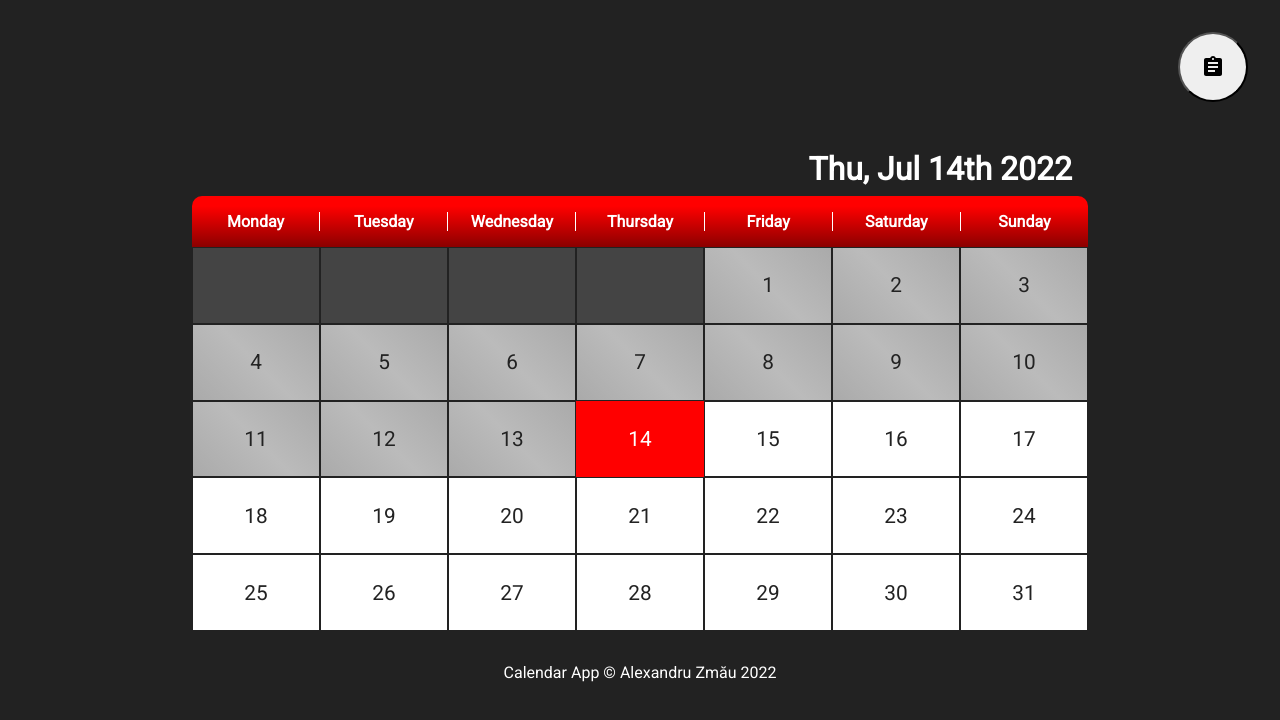
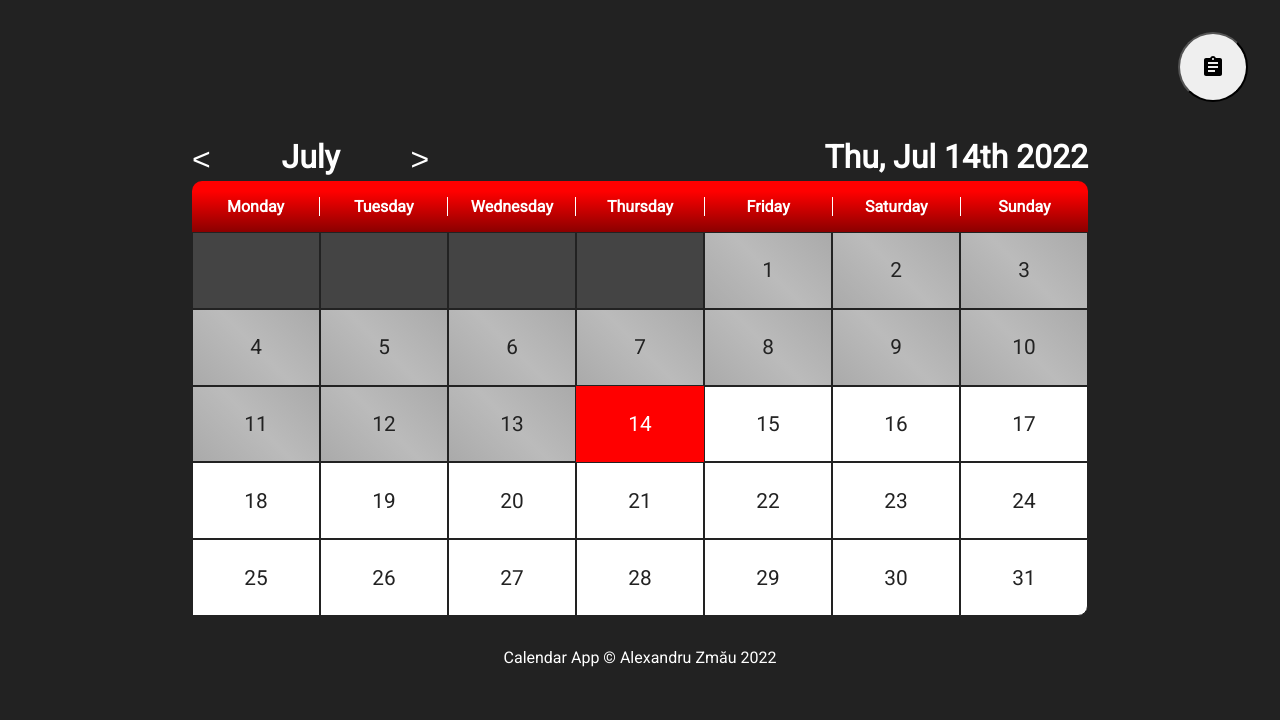
Before and after one commit to ZCAlex77/calendar-app, a React (Create React App) app: page / in a window 1280 px wide. Shown: the top 720 px of the page. Built offline with nearby package versions, Linux system fonts and the light colour scheme.

Commit message:
Add ability to switch months

```diff
--- a/src/App.js
+++ b/src/App.js
@@ -32,9 +32,22 @@ function App() {
     setManagerOpenState(1 - managerOpenState);
   };
 
+  const handleMonthSwitch = (amountOfMonths) => {
+    setSelectedDate((selectedDate) =>
+      dateUtility.switchMonth(selectedDate, amountOfMonths)
+    );
+  };
+
   return (
     <div className={`${appStyle.app} ${flex.flexCenter} ${flex.flexColumn}`}>
-      <h1>{dateUtility.getCurrentDateTitle()}</h1>
+      <div className={`${appStyle.titleContainer} ${flex.flexCenter}`}>
+        <div className={flex.flexCenter}>
+          <button onClick={() => handleMonthSwitch(-1)}>&lt;</button>
+          <h1>{dateUtility.getMonthName(selectedDate)}</h1>
+          <button onClick={() => handleMonthSwitch(1)}>&gt;</button>
+        </div>
+        <h1>{dateUtility.getCurrentDateTitle(selectedDate)}</h1>
+      </div>
       <div className={appStyle.calendar}>
         <ul className={`${appStyle.header} ${flex.flexRow}`}>
           {dateUtility.weekDays.map((day) => (
--- a/src/components/EventManager.js
+++ b/src/components/EventManager.js
@@ -43,7 +43,9 @@ export default function EventManager({ selectedDate, openState }) {
             onSubmit={handleSubmit}
             className={`${managerStyle.addEvent} ${flex.flexRow}`}
           >
-            <button>
+            <button
+              disabled={dateUtility.compareToToday(selectedDate) ? false : true}
+            >
               <AddIcon />
             </button>
             <input
@@ -52,6 +54,7 @@ export default function EventManager({ selectedDate, openState }) {
               placeholder="Type event name here"
               value={text}
               required
+              disabled={dateUtility.compareToToday(selectedDate) ? false : true}
             />
           </form>
         </li>
--- a/src/styles/app.module.css
+++ b/src/styles/app.module.css
@@ -1,10 +1,19 @@
-div, ul, h1, footer, button{
+div,
+ul,
+h1,
+footer,
+button {
   margin: 0;
   padding: 0;
   box-sizing: border-box;
 }
 
-.app{
+body,
+html {
+  overflow-x: hidden;
+}
+
+.app {
   width: 100vw;
   min-height: 100vh;
   background: #222;
@@ -12,21 +21,51 @@ div, ul, h1, footer, button{
   padding-top: 32px;
 }
 
-h1, .calendar, footer{
+.titleContainer h1,
+.calendar,
+footer {
   width: 70%;
   color: white;
 }
 
-h1{
-  text-align: right;
-  padding: 0 16px 8px 0;
+.titleContainer {
+  width: 70%;
+  height: 3rem;
+  justify-content: space-between !important;
+  color: #fff;
 }
 
-.calendar{
+.titleContainer > h1 {
+  text-align: right;
+}
+
+.titleContainer div:first-of-type {
+  gap: 10px;
+}
+
+.titleContainer div h1 {
+  width: 10ch;
+  text-align: center;
+}
+
+.titleContainer button {
+  background: transparent;
+  color: #fff;
+  font-size: 2rem;
+  border: 0;
+  cursor: pointer;
+  padding-top: 4px;
+}
+
+.titleContainer button:hover {
+  color: #f00;
+}
+
+.calendar {
   min-height: 70%;
 }
 
-.header{
+.header {
   background: linear-gradient(to bottom, red 20%, darkred);
   list-style-type: none;
   padding: 16px 0;
@@ -34,21 +73,21 @@ h1{
   border-radius: 10px 10px 0 0;
 }
 
-.header li{
+.header li {
   flex-basis: 100%;
   text-align: center;
 }
 
-.header li:not(:last-child){
+.header li:not(:last-child) {
   border-right: 1px solid #fff;
 }
 
-.days{
+.days {
   display: grid;
   grid-template-columns: 1fr 1fr 1fr 1fr 1fr 1fr 1fr;
 }
 
-.taskButton{
+.taskButton {
   position: fixed;
   top: 32px;
   right: 32px;
@@ -60,7 +99,7 @@ h1{
   aspect-ratio: 1/1;
 }
 
-.notification{
+.notification {
   background: red;
   color: #fff;
   font-size: 1.5rem;
@@ -72,7 +111,7 @@ h1{
   right: -5px;
 }
 
-footer{
+footer {
   text-align: center;
-  margin-top: 32px;
+  padding: 32px 0;
 }
--- a/src/styles/day.module.css
+++ b/src/styles/day.module.css
@@ -41,3 +41,6 @@
   color: transparent;
   user-select: none;
 }
+.day:last-child {
+  border-bottom-right-radius: 10px;
+}
--- a/src/styles/eventManager.module.css
+++ b/src/styles/eventManager.module.css
@@ -1,4 +1,4 @@
-.manager{
+.manager {
   background: linear-gradient(45deg, #333a, #444a, #333a);
   backdrop-filter: blur(5px);
   position: fixed;
@@ -12,24 +12,57 @@
   padding: 0 16px;
 }
 
-.manager :where(h1, h3, li){color: #fff; font-weight: normal;}
-.manager h1{text-align: center; padding: 16px; width: 100%;}
-.manager ul{width: 100%; height: 60vh; list-style-type: none; gap: 10px; overflow-y: scroll; padding-bottom: 32px;}
-.manager ul li{padding: .5rem; justify-content: space-between; border: 1px solid #fff; border-radius: 10px; margin-right: 10px;}
-.manager ul li button{cursor: pointer; border-radius: 5px; color: #222; background: #fff; border: 0;}
-.open{display: block;}
+.manager :where(h1, h3, li) {
+  color: #fff;
+  font-weight: normal;
+}
+.manager h1 {
+  text-align: center;
+  padding: 16px;
+  width: 100%;
+}
+.manager ul {
+  width: 100%;
+  height: 60vh;
+  list-style-type: none;
+  gap: 10px;
+  overflow-y: scroll;
+  padding-bottom: 32px;
+}
+.manager ul li {
+  padding: 0.5rem;
+  justify-content: space-between;
+  border: 1px solid #fff;
+  border-radius: 10px;
+  margin-right: 10px;
+}
+.manager ul li button {
+  cursor: pointer;
+  border-radius: 5px;
+  color: #222;
+  background: #fff;
+  border: 0;
+}
+.open {
+  display: block;
+}
 
-.addEvent{
+.addEvent {
   display: flex;
   align-items: center;
   gap: 10px;
 }
 
-.addEvent input{
+.addEvent button:disabled {
+  background: #555;
+  cursor: default;
+}
+
+.addEvent input {
   height: 30px;
   width: 100%;
   font-size: 1rem;
   border-radius: 0 10px 10px 0;
   border: 0;
-  padding: 0 .5rem;
+  padding: 0 0.5rem;
 }
--- a/src/utility/dateUtility.js
+++ b/src/utility/dateUtility.js
@@ -3,6 +3,8 @@ import startOfMonth from 'date-fns/startOfMonth';
 import getDaysInMonth from 'date-fns/getDaysInMonth';
 import compareAsc from 'date-fns/compareAsc';
 import isSameDay from 'date-fns/isSameDay';
+import addMonths from 'date-fns/addMonths';
+import subMonths from 'date-fns/subMonths';
 
 const dateUtility = (() => {
   const today = new Date();
@@ -16,12 +18,15 @@ const dateUtility = (() => {
     'Sunday',
   ];
 
-  const getCurrentDateTitle = () => format(today, 'iii, LLL do y');
+  const getCurrentDateTitle = (date) => format(date, 'iii, LLL do y');
   const getEventManagerTitle = (date) =>
     `Events planned for ${format(date, 'LLL do')}`;
   const getStartOfMonth = (date) => startOfMonth(date);
   const getDateForDay = (day, date) =>
     new Date(date.getFullYear(), date.getMonth(), day);
+  const getMonthName = (date) => format(date, 'LLLL');
+  const switchMonth = (date, amountOfMonths) =>
+    amountOfMonths > 0 ? addMonths(date, 1) : subMonths(date, 1);
   const generateDayArr = (date) => {
     let dayArr = [];
     let firstWeekDayOfMonth = getStartOfMonth(date).getDay();
@@ -43,6 +48,8 @@ const dateUtility = (() => {
     getEventManagerTitle,
     getStartOfMonth,
     getDateForDay,
+    getMonthName,
+    switchMonth,
     generateDayArr,
     checkSameDay,
     compareToToday,
```
